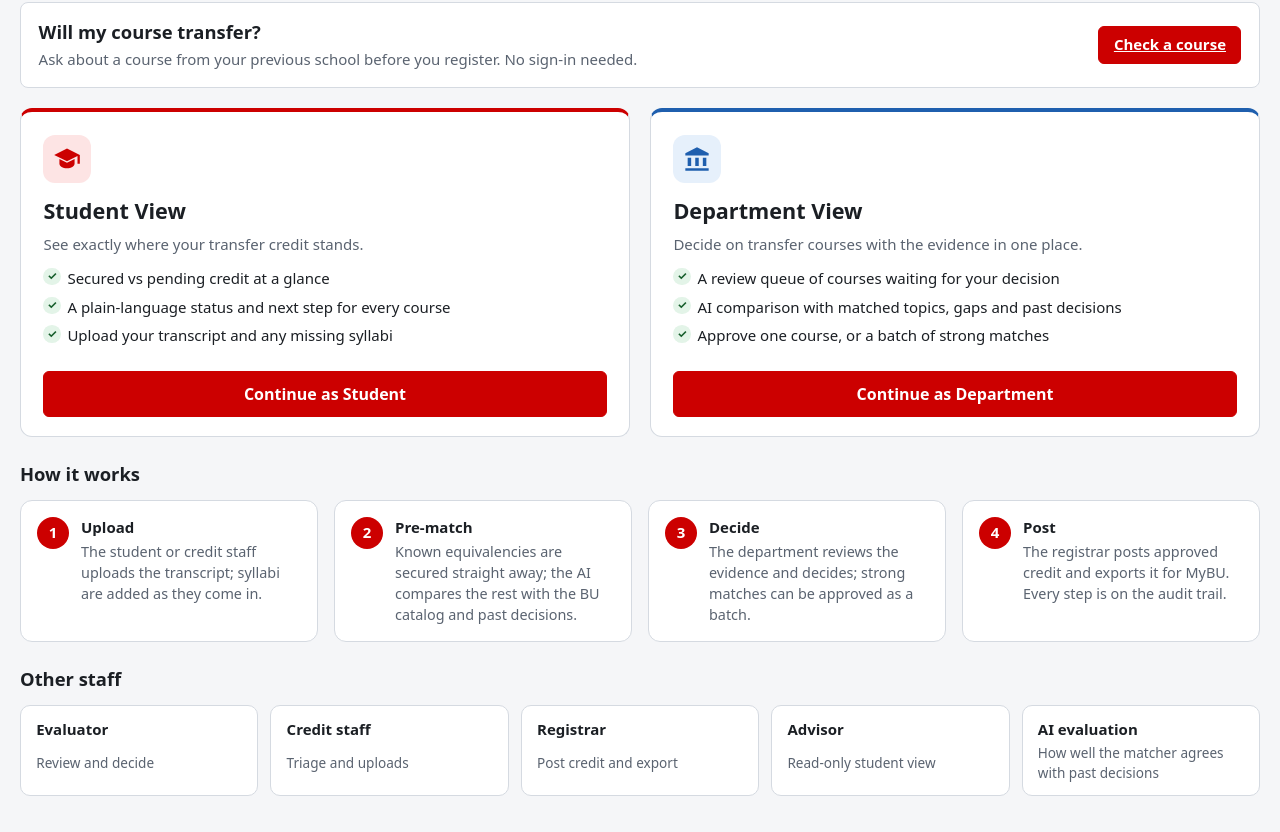
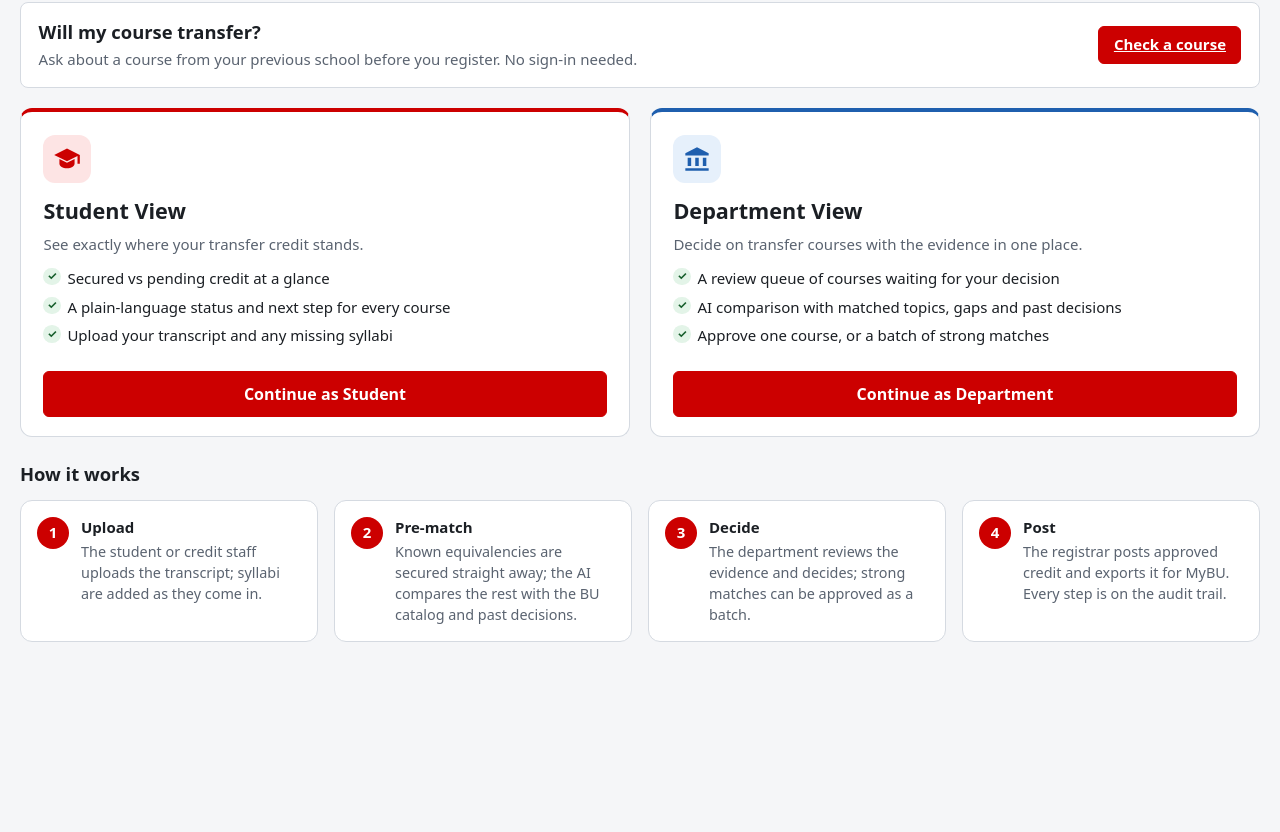
Before and after one commit to psahoo-evoke/bu-solution, an Angular app in the folder frontend/: page / in a window 1280 px wide. Shown: the part 468-1300 px from the top of the page. After the commit the page ends 1154 px from the top, so only its background shows below. Built offline with nearby package versions, Linux system fonts and the light colour scheme; no server answers.

Commit message:
developer: remove Other staff from the front page (developer-37)

```diff
--- a/frontend/src/app/pages/home.html
+++ b/frontend/src/app/pages/home.html
@@ -137,20 +137,3 @@
     </li>
   </ol>
 </section>
-
-<!-- Other staff roles -->
-<section class="staff" aria-labelledby="staff-h">
-  <h2 id="staff-h">Other staff</h2>
-  <div class="staff__list">
-    @for (s of staff; track s.role) {
-      <button type="button" class="staff__item" (click)="open(s.role)">
-        <strong>{{ labels[s.role] }}</strong>
-        <span class="muted small">{{ s.what }}</span>
-      </button>
-    }
-    <a class="staff__item" routerLink="/evaluation">
-      <strong>AI evaluation</strong>
-      <span class="muted small">How well the matcher agrees with past decisions</span>
-    </a>
-  </div>
-</section>
--- a/frontend/src/app/pages/home.scss
+++ b/frontend/src/app/pages/home.scss
@@ -76,14 +76,6 @@
   background: var(--brand); color: #fff; font-weight: 700;
 }
 
-.staff { margin-bottom: 1rem; h2 { margin-bottom: .75rem; } }
-.staff__list { display: grid; grid-template-columns: repeat(auto-fit, minmax(190px, 1fr)); gap: .75rem; }
-.staff__item {
-  font: inherit; text-align: left; cursor: pointer; display: grid; gap: .15rem; padding: .8rem .95rem; border-radius: 10px;
-  border: 1px solid var(--border); background: var(--surface); color: var(--text); text-decoration: none;
-  &:hover { border-color: var(--accent); background: #fbfcfe; }
-}
-
 @media (max-width: 760px) {
   .hero { grid-template-columns: 1fr; padding: 1.5rem 1.25rem; }
 }
--- a/frontend/src/app/pages/home.ts
+++ b/frontend/src/app/pages/home.ts
@@ -52,13 +52,6 @@ export class HomePage implements OnInit {
         'Approve one course, or a batch of strong matches',
       ],
     },
-  ];
-
-  protected readonly staff: { role: DemoRole; what: string }[] = [
-    { role: 'Evaluator', what: 'Review and decide' },
-    { role: 'CreditStaff', what: 'Triage and uploads' },
-    { role: 'Registrar', what: 'Post credit and export' },
-    { role: 'Advisor', what: 'Read-only student view' },
   ];
 
   /** "My view": who is here and as what. Null when nobody is signed in (portal / entra). */
```
Also changed, not shown: 2 other files (tests, documents, lock files or other folders).
